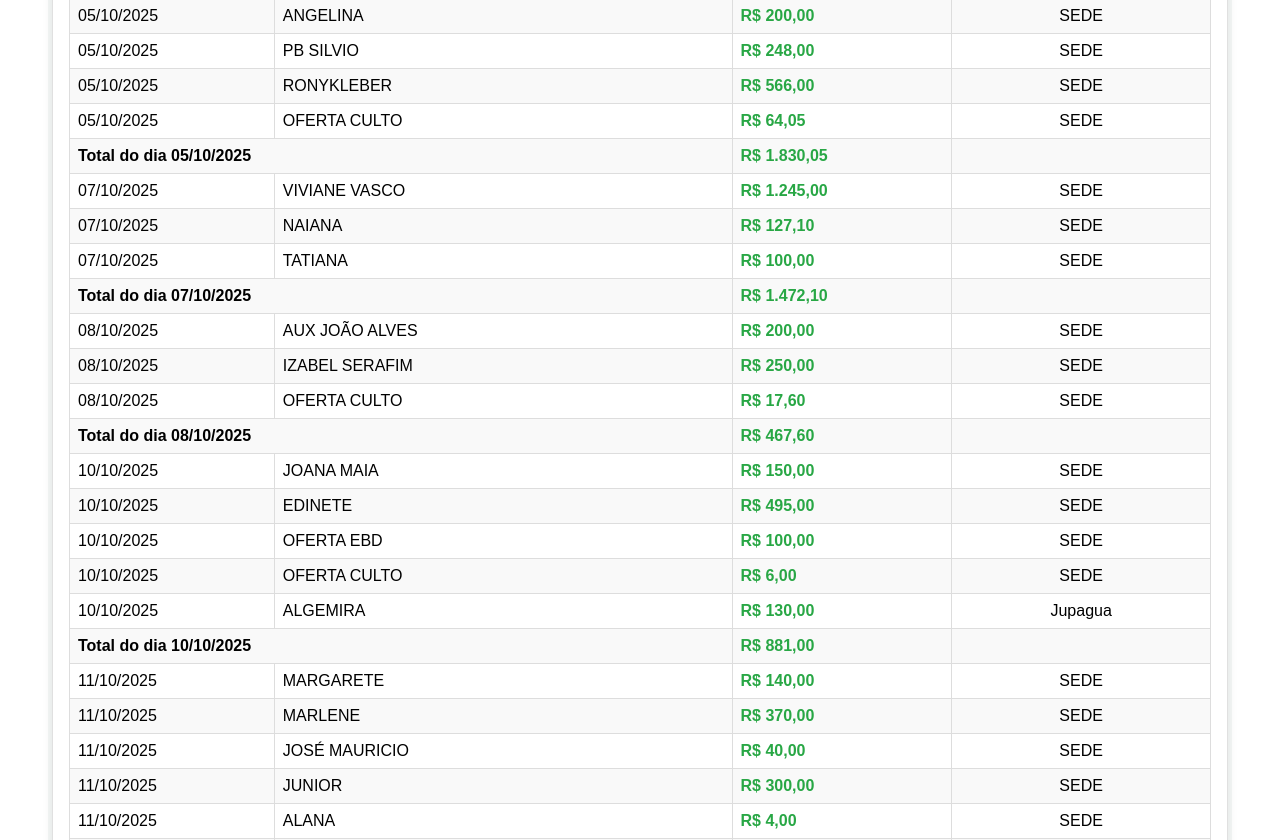
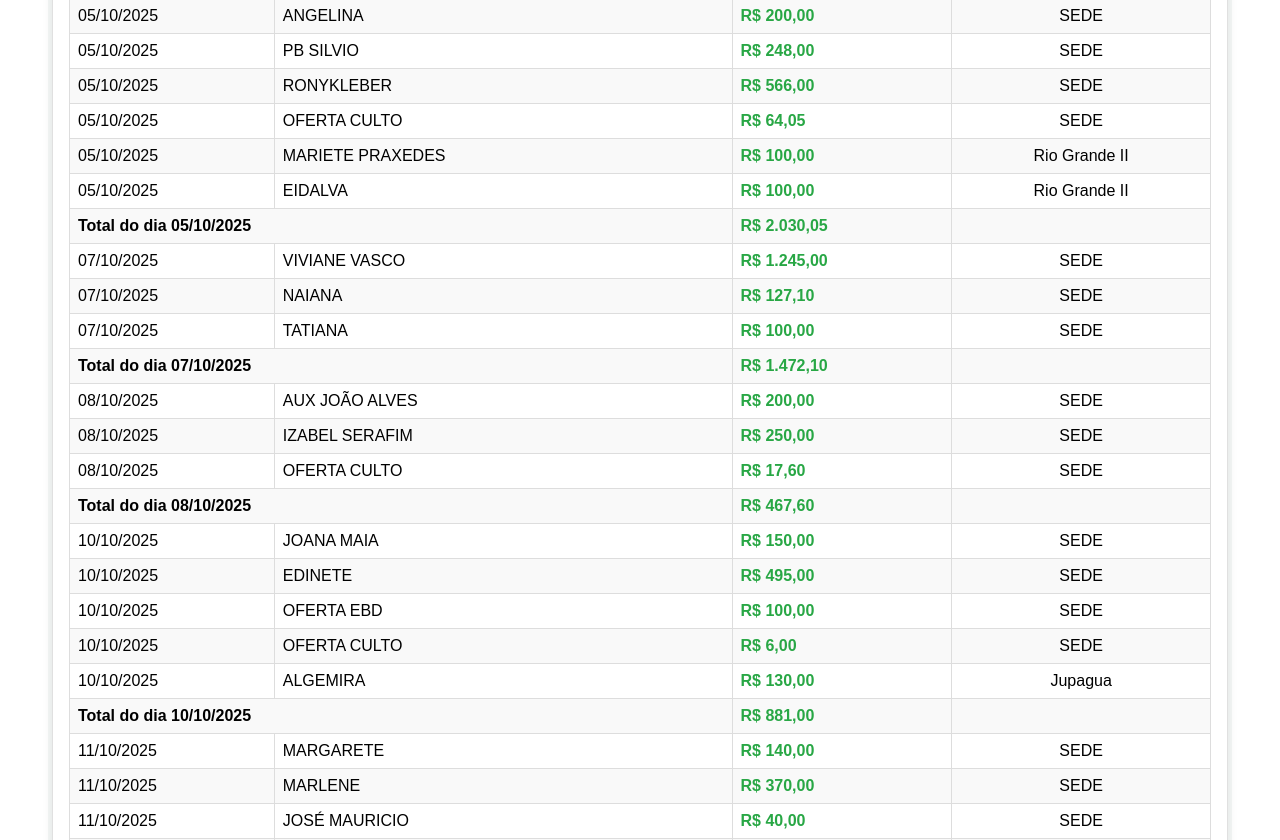
Before and after one commit to pablojr17/tesouraria_adec, an Angular app: page / in a window 1280 px wide. Shown: the part 1960-2800 px from the top of the page. Built offline with nearby package versions, Linux system fonts and the light colour scheme.

Commit message:
update bd

```diff
--- a/db.json
+++ b/db.json
@@ -538,6 +538,41 @@
       "valor": 123.85,
       "data": "2025-10-31",
       "origem": "Jupagua"
+    },
+    {
+      "id": "9f02",
+      "descricao": "mariete praxedes",
+      "valor": 100,
+      "data": "2025-10-05",
+      "origem": "Rio Grande II"
+    },
+    {
+      "id": "a001",
+      "descricao": "eidalva",
+      "valor": 100,
+      "data": "2025-10-05",
+      "origem": "Rio Grande II"
+    },
+    {
+      "id": "411a",
+      "descricao": "justina batista",
+      "valor": 100,
+      "data": "2025-10-30",
+      "origem": "Rio Grande II"
+    },
+    {
+      "id": "e364",
+      "descricao": "josé antonio",
+      "valor": 220,
+      "data": "2025-10-30",
+      "origem": "Rio Grande II"
+    },
+    {
+      "id": "a55e",
+      "descricao": "ofertas",
+      "valor": 39,
+      "data": "2025-10-30",
+      "origem": "Rio Grande II"
     }
   ],
   "saidas": [
@@ -548,22 +583,6 @@
       "data": "2025-10-01",
       "origem": "SEDE",
       "categoria": "Outros Gastos"
-    },
-    {
-      "id": "264c",
-      "descricao": "vale pr daniel",
-      "valor": 100,
-      "data": "2025-12-02",
-      "origem": "SEDE",
-      "categoria": "Prebenda Pastoral"
-    },
-    {
-      "id": "d3bb",
-      "descricao": "vale pr daniel",
-      "valor": 400,
-      "data": "2025-10-03",
-      "origem": "SEDE",
-      "categoria": "Prebenda Pastoral"
     },
     {
       "id": "c391",
@@ -606,14 +625,6 @@
       "categoria": "Outros Gastos"
     },
     {
-      "id": "6e20",
-      "descricao": "vale pr daniel",
-      "valor": 356,
-      "data": "2025-10-07",
-      "origem": "SEDE",
-      "categoria": "Prebenda Pastoral"
-    },
-    {
       "id": "2df9",
       "descricao": "gasolina jupagua",
       "valor": 70,
@@ -646,14 +657,6 @@
       "categoria": "Outros Gastos"
     },
     {
-      "id": "3e29",
-      "descricao": "vale pr daniel",
-      "valor": 650,
-      "data": "2025-10-08",
-      "origem": "SEDE",
-      "categoria": "Prebenda Pastoral"
-    },
-    {
       "id": "ae4d",
       "descricao": "gasolina rio grande",
       "valor": 25,
@@ -684,14 +687,6 @@
       "data": "2025-10-10",
       "origem": "SEDE",
       "categoria": "Material de Expediente"
-    },
-    {
-      "id": "3e93",
-      "descricao": "vale pr daniel",
-      "valor": 250,
-      "data": "2025-10-10",
-      "origem": "SEDE",
-      "categoria": "Prebenda Pastoral"
     },
     {
       "id": "53c3",
@@ -766,14 +761,6 @@
       "categoria": "Energia"
     },
     {
-      "id": "fe07",
-      "descricao": "vale pr daniel",
-      "valor": 150,
-      "data": "2025-10-14",
-      "origem": "SEDE",
-      "categoria": "Prebenda Pastoral"
-    },
-    {
       "id": "462b",
       "descricao": "gasolina jupagua",
       "valor": 20,
@@ -782,28 +769,12 @@
       "categoria": "Combustível"
     },
     {
-      "id": "dfb1",
-      "descricao": "vale pr daniel (ministerio fazenda)",
-      "valor": 48.56,
-      "data": "2025-10-15",
-      "origem": "SEDE",
-      "categoria": "Prebenda Pastoral"
-    },
-    {
       "id": "ea45",
       "descricao": "ministerio da fazenda",
       "valor": 100,
       "data": "2025-10-15",
       "origem": "SEDE",
       "categoria": "Outros Gastos"
-    },
-    {
-      "id": "413d",
-      "descricao": "vale pr daniel",
-      "valor": 337.85,
-      "data": "2025-10-17",
-      "origem": "SEDE",
-      "categoria": "Prebenda Pastoral"
     },
     {
       "id": "0dc4",
@@ -820,14 +791,6 @@
       "data": "2025-10-17",
       "origem": "SEDE",
       "categoria": "Alimentação"
-    },
-    {
-      "id": "a833",
-      "descricao": "vale pr daniel",
-      "valor": 191.42,
-      "data": "2025-10-16",
-      "origem": "SEDE",
-      "categoria": "Prebenda Pastoral"
     },
     {
       "id": "ed46",
@@ -862,14 +825,6 @@
       "categoria": "Internet"
     },
     {
-      "id": "90f8",
-      "descricao": "vale pr daniel",
-      "valor": 1350,
-      "data": "2025-10-19",
-      "origem": "SEDE",
-      "categoria": "Prebenda Pastoral"
-    },
-    {
       "id": "9031",
       "descricao": "gasolina jupagua",
       "valor": 20,
@@ -886,28 +841,12 @@
       "categoria": "Ajuda Social"
     },
     {
-      "id": "b136",
-      "descricao": "vale pr daniel",
-      "valor": 140,
-      "data": "2025-10-24",
-      "origem": "SEDE",
-      "categoria": "Prebenda Pastoral"
-    },
-    {
       "id": "010e",
       "descricao": "copos",
       "valor": 13.8,
       "data": "2025-10-25",
       "origem": "SEDE",
       "categoria": "Outros Gastos"
-    },
-    {
-      "id": "1b62",
-      "descricao": "vale pr daniel (contribuição cleonice pizza)",
-      "valor": 70,
-      "data": "2025-10-28",
-      "origem": "SEDE",
-      "categoria": "Prebenda Pastoral"
     },
     {
       "id": "b9fb",
@@ -943,8 +882,8 @@
     },
     {
       "id": "a16d",
-      "descricao": "vale pr daniel",
-      "valor": 400,
+      "descricao": "prebenda pr daniel",
+      "valor": 4443.83,
       "data": "2025-10-31",
       "origem": "SEDE",
       "categoria": "Prebenda Pastoral"
@@ -972,6 +911,30 @@
       "data": "2025-10-31",
       "origem": "Jupagua",
       "categoria": "Água"
+    },
+    {
+      "id": "94bd",
+      "descricao": "zeladora",
+      "valor": 200,
+      "data": "2025-10-30",
+      "origem": "Rio Grande II",
+      "categoria": "Zeladora"
+    },
+    {
+      "id": "1e47",
+      "descricao": "material de limpeza",
+      "valor": 100,
+      "data": "2025-10-30",
+      "origem": "Rio Grande II",
+      "categoria": "Material de Limpeza"
+    },
+    {
+      "id": "c0a7",
+      "descricao": "Dirigente",
+      "valor": 129.5,
+      "data": "2025-10-31",
+      "origem": "Rio Grande II",
+      "categoria": "Prebenda Pastoral"
     }
   ]
 }
--- a/src/app/app.component.html
+++ b/src/app/app.component.html
@@ -4,7 +4,7 @@
       <h2 class="titulo-relatorio">ASSEMBLEIA DE DEUS - COTEGIPE</h2>
       <div class="logo"></div>
     </div>
-    <h3 style="font-size: 1em;">RELATÓRIO FINANCEIRO SETEMBRO DE 2025</h3>
+    <h3 style="font-size: 1em;">RELATÓRIO FINANCEIRO OUTUBRO DE 2025</h3>
     <table class="saldo-table">
       <tbody>
         <tr>
```
